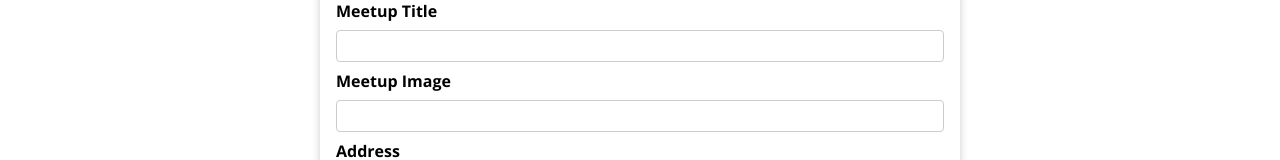
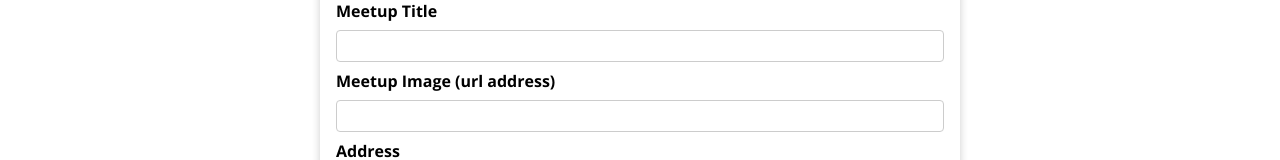
Before and after one commit to umayevg/nextjs-meetups-app, a Next.js app: page /new-meetup in a window 1280 px wide. Shown: the part 144-304 px from the top of the page. Built offline with nearby package versions, Linux system fonts and the light colour scheme.

Commit message:
fixed url placeholder

```diff
--- a/components/meetups/NewMeetupForm.js
+++ b/components/meetups/NewMeetupForm.js
@@ -35,7 +35,7 @@ function NewMeetupForm(props) {
           <input type="text" required id="title" ref={titleInputRef} />
         </div>
         <div className={classes.control}>
-          <label htmlFor="image">Meetup Image</label>
+          <label htmlFor="image">Meetup Image (url address)</label>
           <input type="url" required id="image" ref={imageInputRef} />
         </div>
         <div className={classes.control}>
```
